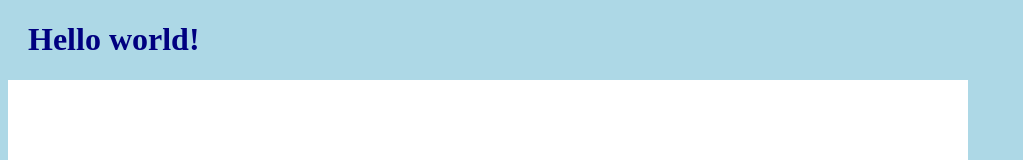
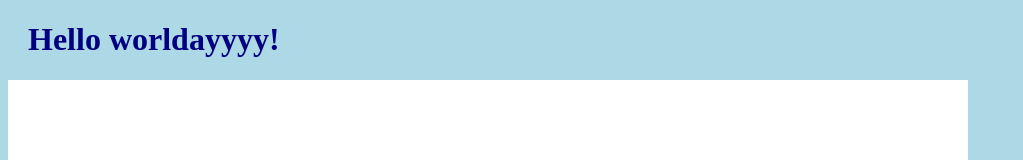
Before and after one commit to prnvrain/hello-world, a plain HTML site: page index.html in a window 1280 px wide. Shown: the top 160 px of the page, without its empty margins (0-1023 px from the left). Drawn offline with Linux system fonts and the light colour scheme.

Commit message:
Pushing to Github

```diff
--- a/index.html
+++ b/index.html
@@ -6,7 +6,7 @@
 </head>
 <body>
 
-<h1>Hello world!</h1>
+<h1>Hello worldayyyy!</h1>
 <div><img src="img_hello_world.jpg" alt="Hello World from Space" style="width:100%;max-width:960px"></div>
 <p>This is the first file in my new Git Repo.</p>
 <p>This line is here to show how merging works.</p>
```
